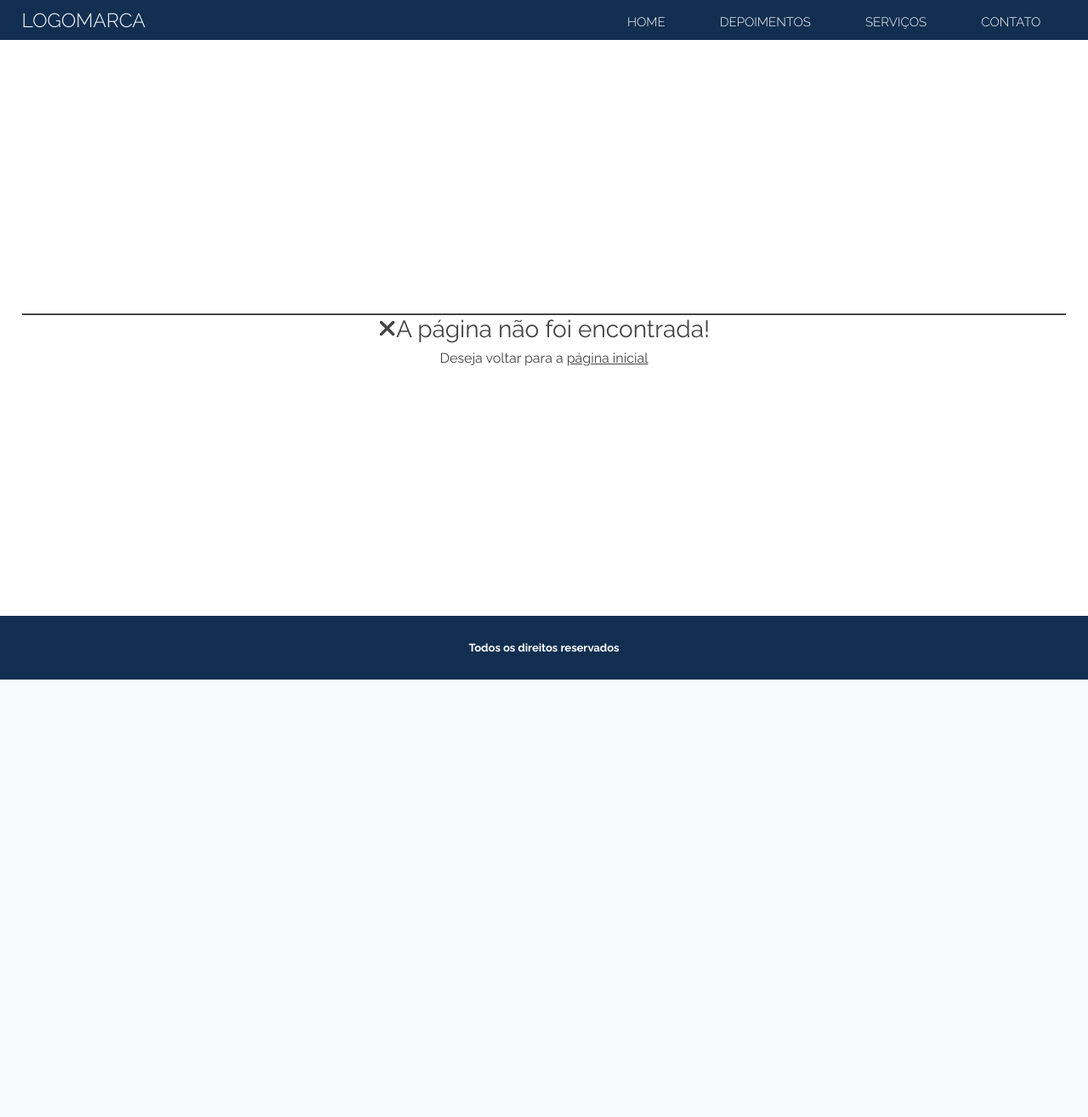
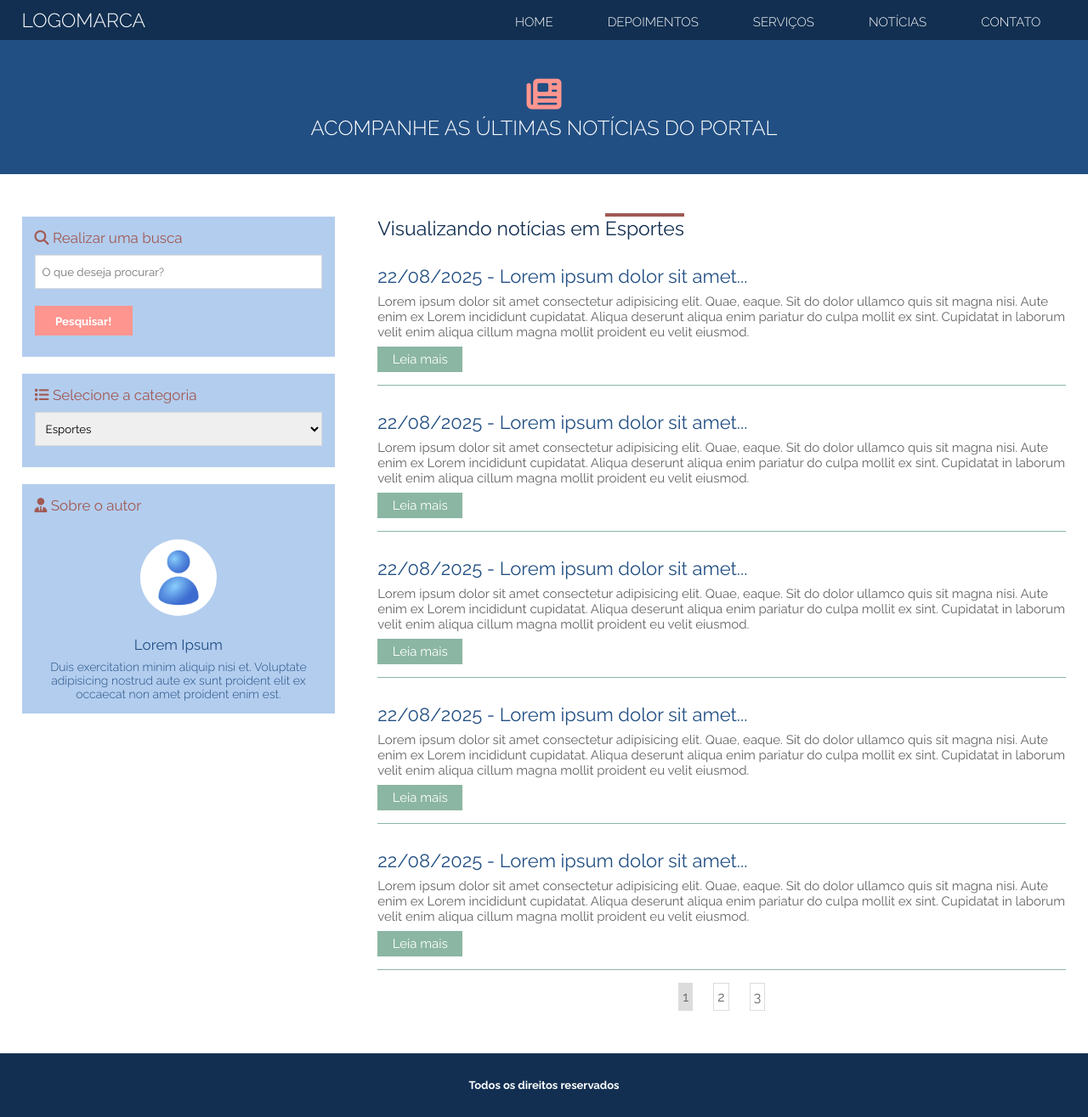
Before and after one commit to dmoprates/SiteDinamico, a PHP site: page /SiteDinamico/noticias in a window 1280 px wide. Shown: the whole page at 85% size. Before the commit the page ends 800 px from the top, so only its background shows below. Run offline with PHP 8.4, Linux system fonts and the light colour scheme; data that the repository does not hold is empty; some libraries are stand-ins or nearby versions.

Commit message:
feat: Inclusão da página de notícias - HTML

```diff
--- a/css/style.css
+++ b/css/style.css
@@ -1,10 +1,12 @@
-:root{
-    --cor1:  #fe958f;
-    --cor2:  #f3d7c2 ;
-    --cor3:  #8bb6a3 ;
-    --cor4:  #17a7a8 ;
-    --cor5:  #224f83 ;
-    --cor6:  #122f51 ;
+:root {
+    --cor1: #fe958f;
+    --cor2: #f3d7c2;
+    --cor3: #8bb6a3;
+    --cor4: #17a7a8;
+    --cor5: #224f83;
+    --cor6: #122f51;
+    --cor7: rgb(179, 205, 238);
+    --cor8: #a15953;
 }
 
 * {
@@ -14,7 +16,7 @@
     font-family: "Raleway", sans-serif;
 }
 
-body{
+body {
     overflow-x: hidden;
 }
 
@@ -52,6 +54,10 @@ img {
     float: right;
 }
 
+.text-center {
+    text-align: center;
+}
+
 input {
     border: 0;
 }
@@ -68,7 +74,7 @@ header .logo {
     text-transform: uppercase;
 }
 
-.logo a{
+.logo a {
     text-decoration: none;
     color: white;
 }
@@ -174,15 +180,23 @@ section.descricao-autor {
 }
 
 section.descricao-autor h2 {
-    font-size: 25px;
-    font-weight: 400;
+    font-size: 28px;
+    font-weight: 300;
     color: #444;
+}
+
+section.descricao-autor img {
+    width: 60px;
+    height: 60px;
+    display: inline-block;
+    vertical-align: middle;
+    border-radius: 50%;
 }
 
 section.descricao-autor p {
     font-size: 16px;
+    color: #444;
     font-weight: 300;
-    color: #444;
     margin-top: 10px;
 }
 
@@ -286,7 +300,7 @@ footer.fixed {
 }
 
 /* ESTILIZAÇÃO DA PÁGINA DE ERRO */
-div.wraper-404{
+div.wraper-404 {
     transform: translate(-50%, -50%);
     width: 100%;
     left: 50%;
@@ -297,7 +311,7 @@ div.wraper-404{
     top: 50%;
 }
 
-section.erro-404 h2{
+section.erro-404 h2 {
     text-align: center;
     color: #444;
     font-weight: 400;
@@ -312,16 +326,17 @@ section.erro-404 p {
     margin-top: 8px;
 }
 
-section.erro-404 p a{
+section.erro-404 p a {
     color: #444;
 }
+
 /* ESTILIZAÇÃO DA PÁGINA DE CONTATO */
-.contato-container{
+.contato-container {
     text-align: center;
     margin: 40px 0;
 }
 
-.contato-container input[type=text]{
+.contato-container input[type=text] {
     margin: 8px 0;
     width: 100%;
     height: 40px;
@@ -343,7 +358,7 @@ section.erro-404 p a{
     border: 1px solid #ccc;
 }
 
-.contato-container input[type=submit]{
+.contato-container input[type=submit] {
     background: #00c59e;
     width: 140px;
     height: 40px;
@@ -371,8 +386,165 @@ div.bullets span {
     background-color: #444;
 }
 
-div.bullets span.active-slider{
+div.bullets span.active-slider {
     background: white;
+}
+
+/* ESTILO PORTAL DE NOTÍCIAS */
+.header-noticias {
+    width: 100%;
+    background: var(--cor5);
+    padding: 40px 0;
+}
+
+.header-noticias h2 {
+    color: white;
+    text-align: center;
+    text-transform: uppercase;
+    font-weight: 300;
+}
+
+.header-noticias h2:nth-of-type(1) {
+    font-size: 41px;
+    color: var(--cor1);
+}
+
+section.container-portal {
+    padding: 50px 0;
+}
+
+.sidebar {
+    float: left;
+    width: 30%;
+}
+
+.box-content-sidebar {
+    width: 100%;
+    background: var(--cor7);
+    padding: 15px;
+    color: var(--cor8);
+    margin-bottom: 20px;
+}
+
+.box-content-sidebar h3 {
+    font-weight: 400;
+    font-size: 17px;
+}
+
+.box-content-sidebar input[type=text],
+.box-content-sidebar select {
+    width: 100%;
+    height: 40px;
+    border: 1px solid rgb(220, 220, 220);
+    padding-left: 8px;
+    margin: 10px 0;
+}
+
+.box-content-sidebar input[type=submit] {
+    cursor: pointer;
+    background: var(--cor1);
+    color: white;
+    width: 115px;
+    height: 35px;
+    margin: 10px 0;
+    font-weight: 700;
+}
+
+.autor-box-portal {
+    margin-top: 10px;
+    text-align: center;
+}
+
+.box-img-autor{
+    width: 90px;
+    height: 90px;
+    border-radius: 50%;
+    background-image: url("../images/foto.jpg");
+    background-size: cover;
+    display: inline-block;
+    margin: 20px 0;
+}
+
+.autor-box-portal h3,
+.autor-box-portal p{
+    color: var(--cor5);
+}
+
+.autor-box-portal p{
+    font-size: 14px;
+    font-weight: 300;
+    margin-top: 8px;
+}
+
+.conteudo-portal{
+    float: left;
+    width: 70%;
+    padding-left: 50px;
+}
+
+.header-conteudo-portal {
+    color: var(--cor6);
+}
+
+.header-conteudo-portal h2 {
+    font-size: 23px;
+    font-weight: normal;
+}
+
+.header-conteudo-portal h2 > span {
+    border-top: 4px solid  var(--cor8);
+}
+
+.box-single-conteudo {
+    margin: 15px 0;
+    padding: 15px 0;
+    border-bottom: 1px solid var(--cor3);
+}
+
+.box-single-conteudo h2 {
+    color: var(--cor5);
+    font-weight: 400;
+    font-size: 22px;
+}
+
+.box-single-conteudo p{
+    color: #646464;
+    font-weight: normal;
+    font-size: 15px;
+    margin-top: 8px;
+}
+
+.box-single-conteudo a {
+    background: var(--cor3);
+    display: block;
+    padding: 3px 5px;
+    font-size: 15px;
+    text-decoration: none;
+    color: white;
+    font-weight: 400;
+    width: 100px;
+    height: 30px;
+    line-height: 30px;
+    text-align: center;
+    padding: 0 3px;
+    margin-top: 8px;
+}
+
+.paginator {
+    text-align: center;
+}
+
+.paginator a {
+    padding: 6px 4px;
+    border: 1px solid rgb(220, 220, 220);
+    color: rgb(100, 100, 100);
+    text-decoration: none;
+    margin: 0 10px;
+    display: inline-block;
+}
+
+.paginator a.active-page{
+    background: rgb(220, 220, 220);;
 }
 
 @media screen and (max-width: 768px) {
@@ -397,9 +569,7 @@ div.bullets span.active-slider{
         margin: 0;
         padding: 40px 20px;
     }
-}
 
-@media screen and (max-width: 700px) {
     nav.desktop {
         display: none;
     }
@@ -438,4 +608,16 @@ div.bullets span.active-slider{
         cursor: pointer;
         color: white;
     }
+
+    /* PORTAL NOTÍCIAS*/
+
+    .conteudo-portal {
+        width: 100%;
+        padding-left: 0;
+    }
+
+    .sidebar{
+        width: 100%;
+        text-align: center;
+    }
 }
--- a/index.php
+++ b/index.php
@@ -47,6 +47,7 @@
                     <li><a href="<?php echo INCLUDE_PATH; ?>">Home</a></li>
                     <li><a href="<?php echo INCLUDE_PATH; ?>depoimentos">Depoimentos</a></li>
                     <li><a href="<?php echo INCLUDE_PATH; ?>servicos">Serviços</a></li>
+                    <li><a href="<?php echo INCLUDE_PATH; ?>noticias">Notícias</a></li>
                     <li><a realtime="contato" href="<?php echo INCLUDE_PATH; ?>contato">Contato</a></li>
                 </ul>
             </nav><!--desktop-->
@@ -58,6 +59,7 @@
                     <li><a href="<?php echo INCLUDE_PATH; ?>">Home</a></li>
                     <li><a href="<?php echo INCLUDE_PATH; ?>depoimentos">Depoimentos</a></li>
                     <li><a href="<?php echo INCLUDE_PATH; ?>servicos">Serviços</a></li>
+                    <li><a href="<?php echo INCLUDE_PATH; ?>noticias">Notícias</a></li>
                     <li><a realtime="contato" href="<?php echo INCLUDE_PATH; ?>contato">Contato</a></li>
                 </ul>
             </nav><!--mobile-->
--- /dev/null
+++ b/pages/noticias.php
@@ -0,0 +1,62 @@
+<section class="header-noticias">
+    <div class="center">
+        <h2><i class="fa-solid fa-newspaper"></i></h2>
+        <h2>Acompanhe as últimas notícias do portal</h2>
+    </div><!--center-->
+</section>
+
+<section class="container-portal">
+    <div class="center">
+        <div class="sidebar">
+            <div class="box-content-sidebar">
+                <h3><i class="fa-solid fa-magnifying-glass"></i> Realizar uma busca</h3>
+                <form>
+                    <input type="text" name="busca" placeholder="O que deseja procurar?" required>
+                    <input type="submit" value="Pesquisar!" name="acao">
+                </form>
+            </div><!--box-content-sidebar-->
+            <div class="box-content-sidebar">
+                <h3><i class="fa-solid fa-list"></i> Selecione a categoria</h3>
+                <form>
+                    <select name="categoria">
+                        <option value="eportes">Esportes</option>
+                        <option value="economia">Economia</option>
+                    </select>
+                </form>
+            </div><!--box-content-sidebar-->
+            <div class="box-content-sidebar">
+                <h3><i class="fa-solid fa-user-tie"></i> Sobre o autor</h3>
+                <div class="autor-box-portal">
+                    <div class="box-img-autor"></div>
+                    <div class="texto-autor-portal text-center">
+                        <h3>Lorem Ipsum</h3>
+                        <p>Duis exercitation minim aliquip nisi et. Voluptate adipisicing nostrud aute ex sunt proident
+                            elit ex occaecat non amet proident enim est.</p>
+                    </div><!--texto-autor-portal-->
+                </div><!--autor-box-portal-->
+            </div><!--box-content-sidebar-->
+        </div><!--sidebar-->
+        <div class="conteudo-portal">
+            <div class="header-conteudo-portal">
+                <!--<h2>Visualilzando todas as notícias</h2>-->
+                <h2>Visualizando notícias em <span>Esportes</span></h2>
+            </div><!--header-conteudo-portal-->
+            <?php for($i = 0; $i < 5; $i++){?>
+            <div class="box-single-conteudo">
+                <h2>22/08/2025 - Lorem ipsum dolor sit amet...</h2>
+                <p>Lorem ipsum dolor sit amet consectetur adipisicing elit. Quae, eaque. Sit do dolor ullamco quis sit
+                    magna nisi. Aute enim ex Lorem incididunt cupidatat. Aliqua deserunt aliqua enim pariatur do culpa
+                    mollit ex sint. Cupidatat in laborum velit enim aliqua cillum magna mollit proident eu velit
+                    eiusmod.</p>
+                <a href="<?php echo INCLUDE_PATH; ?>esportes/nome-do-post">Leia mais</a>
+            </div><!--box-single-conteudo-->
+            <?php }?>
+            <div class="paginator">
+                <a class="active-page" href="">1</a>
+                <a href="">2</a>
+                <a href="">3</a>
+            </div><!--paginator-->
+        </div><!--conteudo-portal-->
+        <div class="clear"></div>
+    </div><!--center-->
+</section><!--container-portal-->
```
Also changed, not shown: pages/home.php (+5 -7 lines), painel/main.php (+42 -15 lines).
